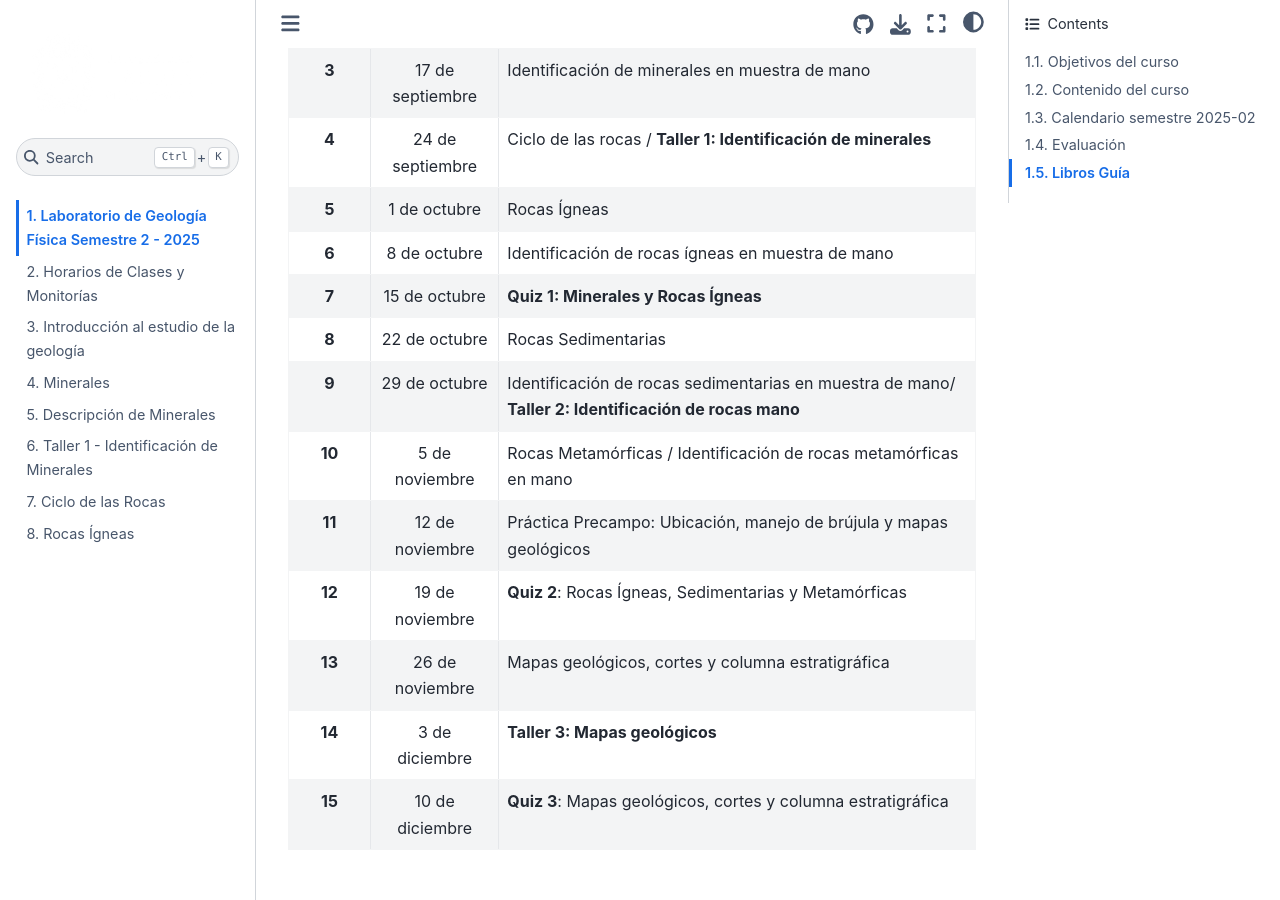
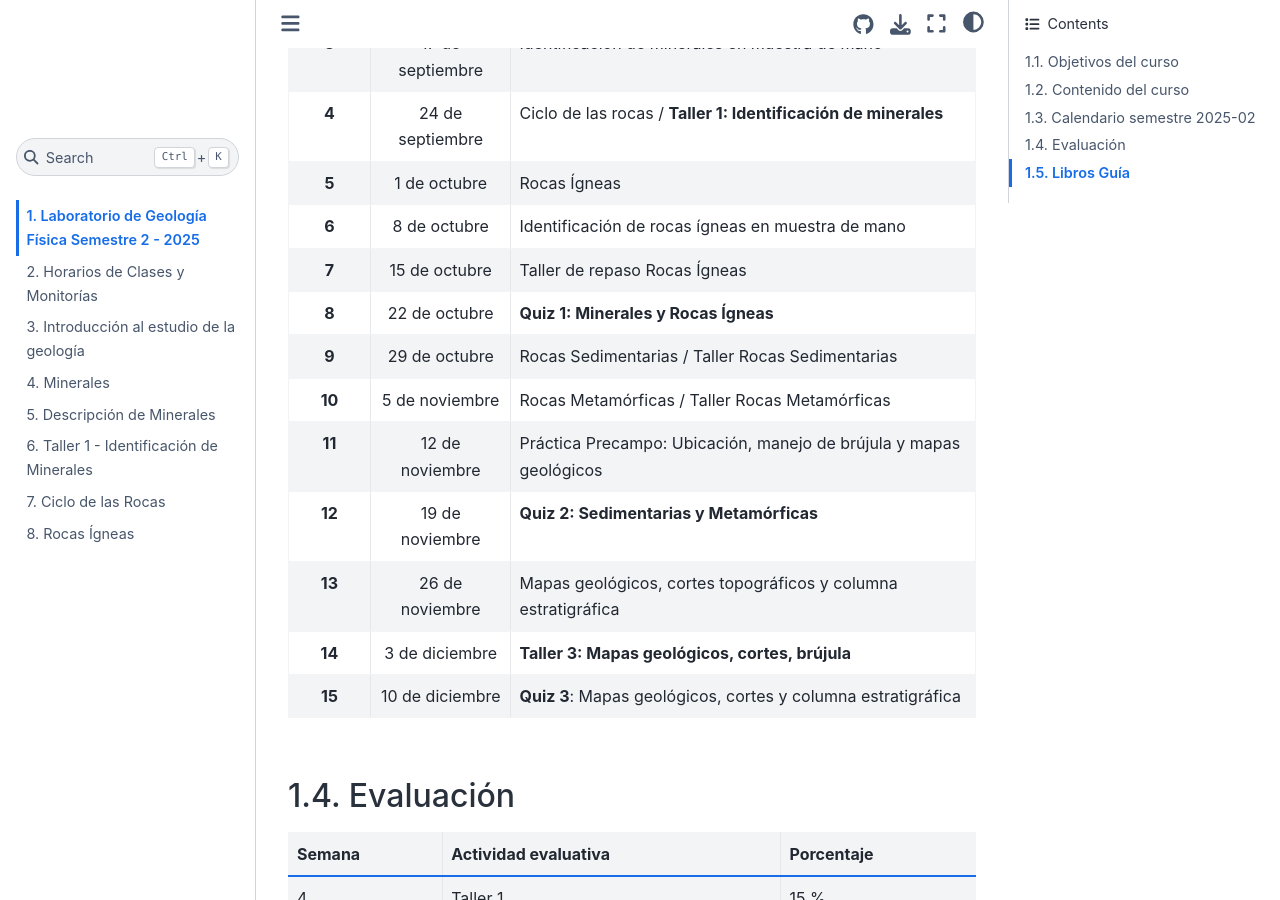
Before and after one commit to oisanchezp/Laboratorio_Geologia_Fisica, a Jupyter Book: the page built from objetivos_contenido.md, in a window 1280 px wide and 900 px high, scrolled down 2124 px. Built offline with Jupyter Book 1.0.4 settings and Sphinx 7.4.7 and the Sphinx Book theme 1.1.4, drawn with Linux system fonts in a browser that asks for light colours.

Commit message:
Actualización de fechas

```diff
--- a/objetivos_contenido.md
+++ b/objetivos_contenido.md
@@ -61,14 +61,14 @@ Se realizará una práctica de campo en la Facultad de Minas.**
 | **4**      | 24 de septiembre | Ciclo de las rocas / **Taller 1: Identificación de minerales**      |
 | **5**      | 1 de octubre     | Rocas Ígneas                                                        |
 | **6**      | 8 de octubre     | Identificación de rocas ígneas en muestra de mano                   |
-| **7**      | 15 de octubre    | **Quiz 1: Minerales y Rocas Ígneas**                                |
-| **8**      | 22 de octubre    | Rocas Sedimentarias                                                 |
-| **9**      | 29 de octubre    | Identificación de rocas sedimentarias en muestra de mano/ **Taller 2: Identificación de rocas mano**            |
-| **10**     | 5 de noviembre   | Rocas Metamórficas / Identificación de rocas metamórficas en mano   |
+| **7**      | 15 de octubre    | Taller de repaso Rocas Ígneas                                       |
+| **8**      | 22 de octubre    | **Quiz 1: Minerales y Rocas Ígneas**                                |
+| **9**      | 29 de octubre    | Rocas Sedimentarias / Taller Rocas Sedimentarias                    |
+| **10**     | 5 de noviembre   | Rocas Metamórficas / Taller Rocas Metamórficas                      |
 | **11**     | 12 de noviembre  | Práctica Precampo: Ubicación, manejo de brújula y mapas geológicos  |
-| **12**     | 19 de noviembre  | **Quiz 2**: Rocas Ígneas, Sedimentarias y Metamórficas              |
-| **13**     | 26 de noviembre  | Mapas geológicos, cortes y columna estratigráfica                   |
-| **14**     | 3 de diciembre   | **Taller 3: Mapas geológicos**                                      |
+| **12**     | 19 de noviembre  | **Quiz 2: Sedimentarias y Metamórficas**                            |
+| **13**     | 26 de noviembre  | Mapas geológicos, cortes topográficos y columna estratigráfica      |
+| **14**     | 3 de diciembre   | **Taller 3: Mapas geológicos, cortes, brújula**                     |
 | **15**     | 10 de diciembre  | **Quiz 3**: Mapas geológicos, cortes y columna estratigráfica       |
 
 
```
